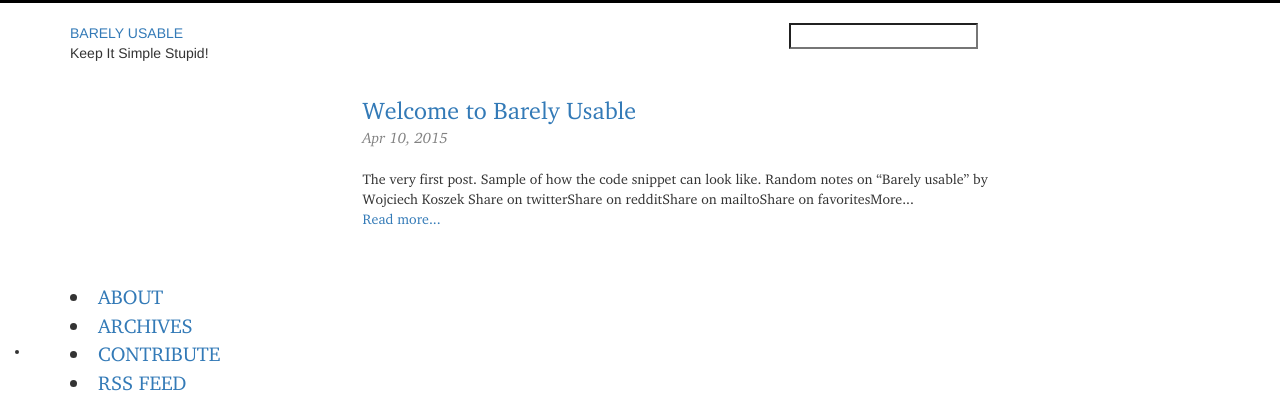
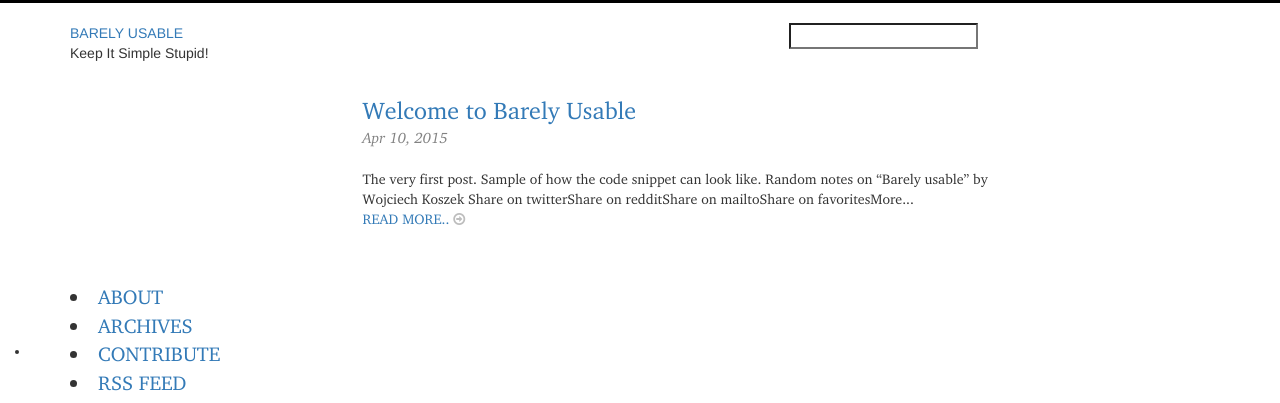
Before and after one commit to wkoszek/barelyusable, a Jekyll site: the page built from index.html, in a window 1280 px wide. Shown: the top 403 px of the page. Built offline with Jekyll 4.4.1, drawn with Linux system fonts in a browser that asks for light colours; nearby versions of some CDN libraries; comment, search, counter and statistics services are not loaded.

Commit message:
Add font awesome for READ MORE and SHARE links.

```diff
--- a/_includes/head.html
+++ b/_includes/head.html
@@ -43,6 +43,7 @@
 			a:hover .fa-hacker-news { color: #ff6600; }
 			a:hover .fa-rss-square { color: #ff7d1e; }
 			a:hover .fa-pinterest-square { color: #bd2126; }
+			.fa-arrow-circle-o-right { color: #bdbdbd; }
 
 			.row- { border: dotted 1px red; }
 			.col--md-1,
--- a/_layouts/post.html
+++ b/_layouts/post.html
@@ -13,7 +13,7 @@ layout: default
 			{% if page.meta %}
 				• {{ page.meta }}
 			{% endif %}
-				• <a href="#share">SHARE!</a>
+				• <a href="#share">SHARE! <i class="fa fa-share-alt"></i></a>
 		</p>
 	</header>
 </div>
--- a/index.html
+++ b/index.html
@@ -10,7 +10,10 @@ layout: default
 					<a class="post-link" href="{{ post.url | prepend: site.baseurl }}">{{ post.title }}</a>
 					<span class="post-meta">{{ post.date | date: "%b %-d, %Y" }}</span><br><br>
 					{{ post.content | strip_html | truncatewords:30}}<br>
-					<a href="{{ post.url }}">Read more...</a><br><br>
+					<a href="{{ post.url }}">
+						READ MORE.. <i class="fa fa-arrow-circle-o-right"></i>
+					</a>
+
 				</li>
 			{% endfor %}
 		</ul>
```
